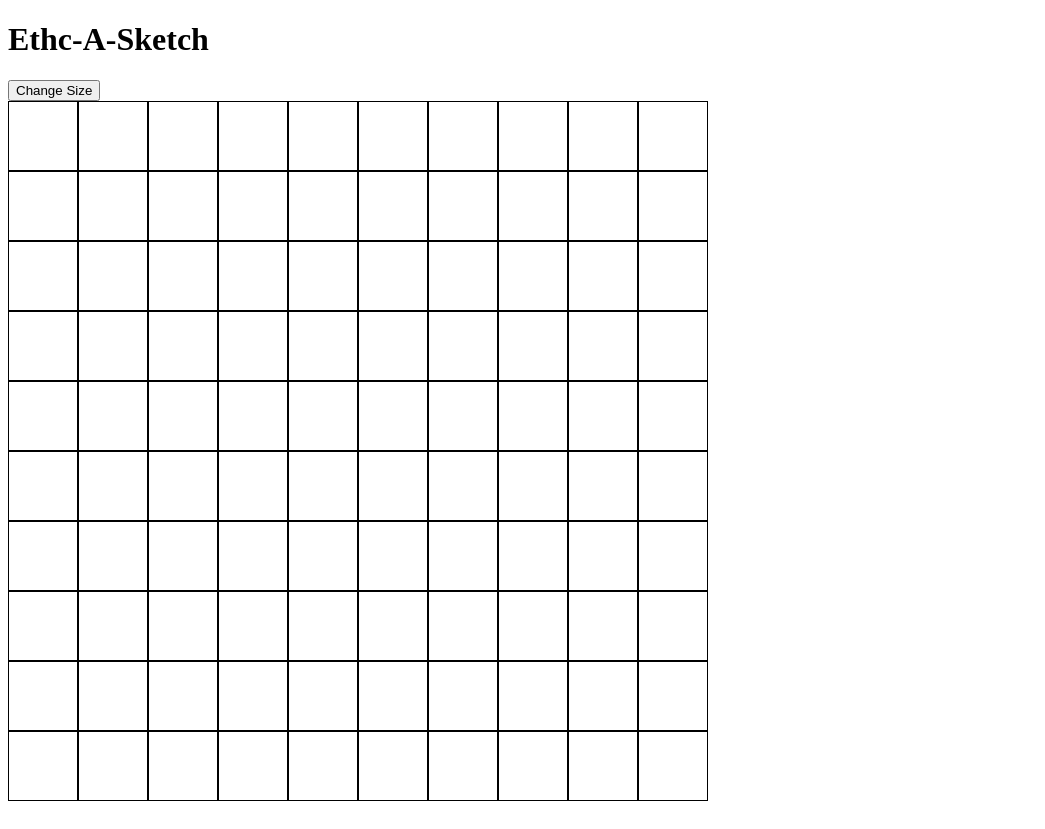
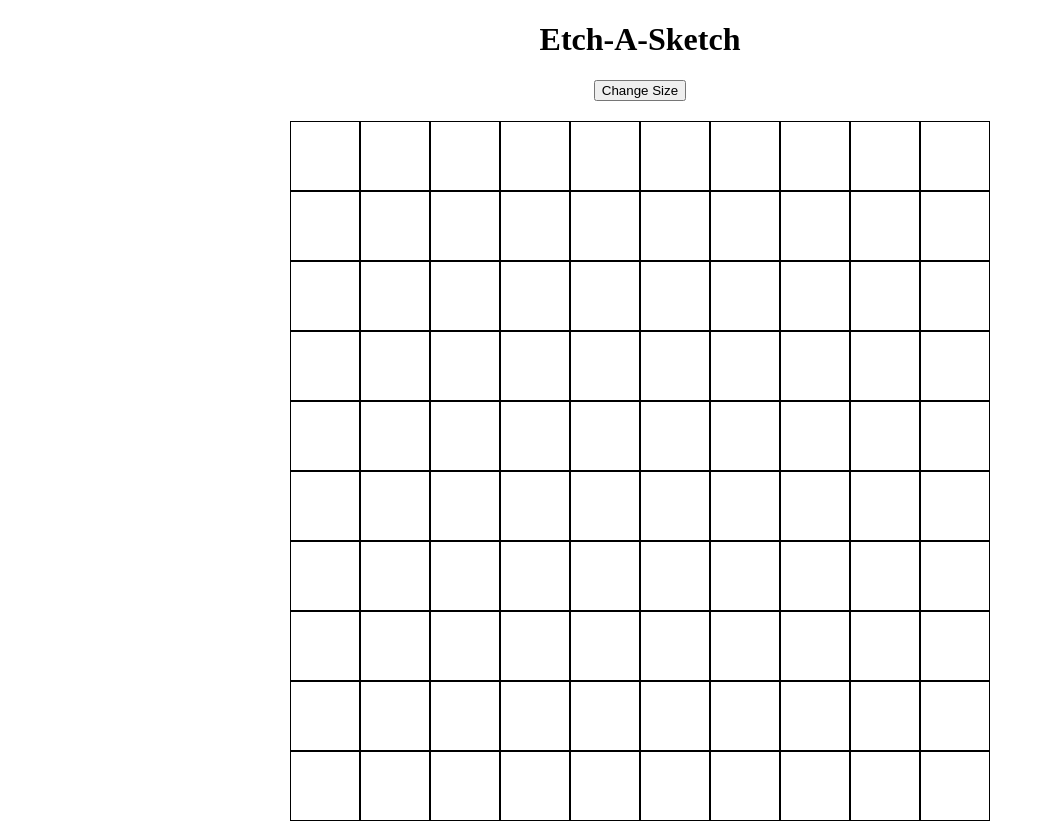
Before and after one commit to raylu15742cs/etch-a-sketch, a plain HTML site: page index.html in a window 1280 px wide. Shown: the whole page, without its empty margins (0-1045 px from the left). Drawn offline with Linux system fonts and the light colour scheme.

Commit message:
add centering div and margins

```diff
--- a/css/style.css
+++ b/css/style.css
@@ -4,8 +4,20 @@
     width: 700px;
     background-color: white;
 }
+.box_container {
+    margin-top: 20px;
+    margin-left: auto;
+    margin-right: auto;
+}
+h1{
+    text-align: center;
+}
+button {
+    display: block;
+    margin: auto;
 
 
+}
 .border {
     box-sizing: border-box;
     border: 1px black solid;
--- a/index.html
+++ b/index.html
@@ -8,7 +8,7 @@
     <link rel="stylesheet" href="css/style.css">
 </head>
 <body>
-    <h1>Ethc-A-Sketch</h1>
+    <h1>Etch-A-Sketch</h1>
     <button> Change Size </button>
     <div class="box_container">
 
```
